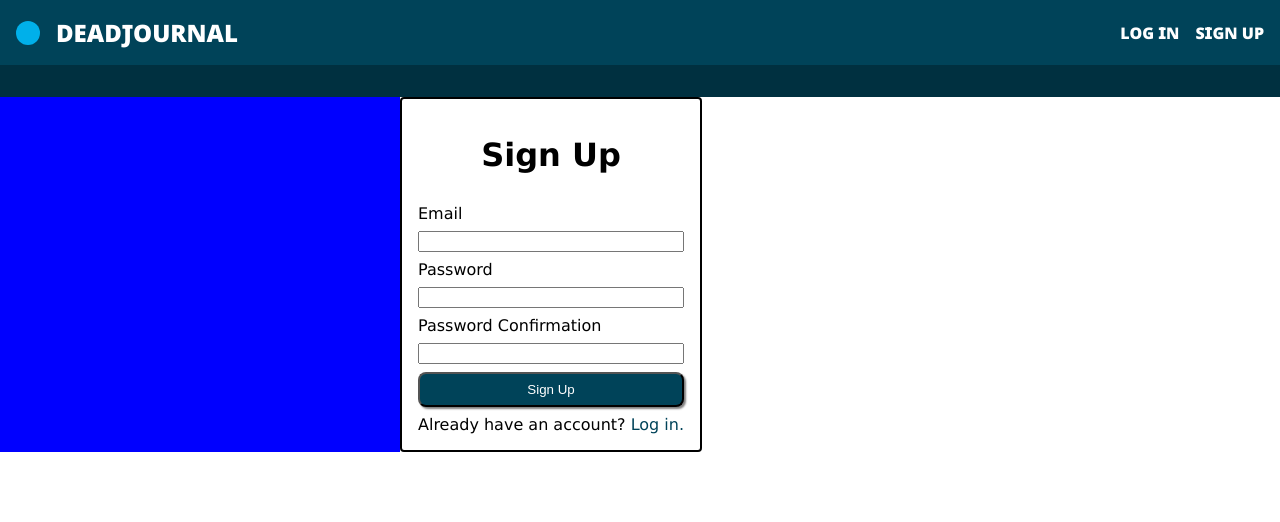
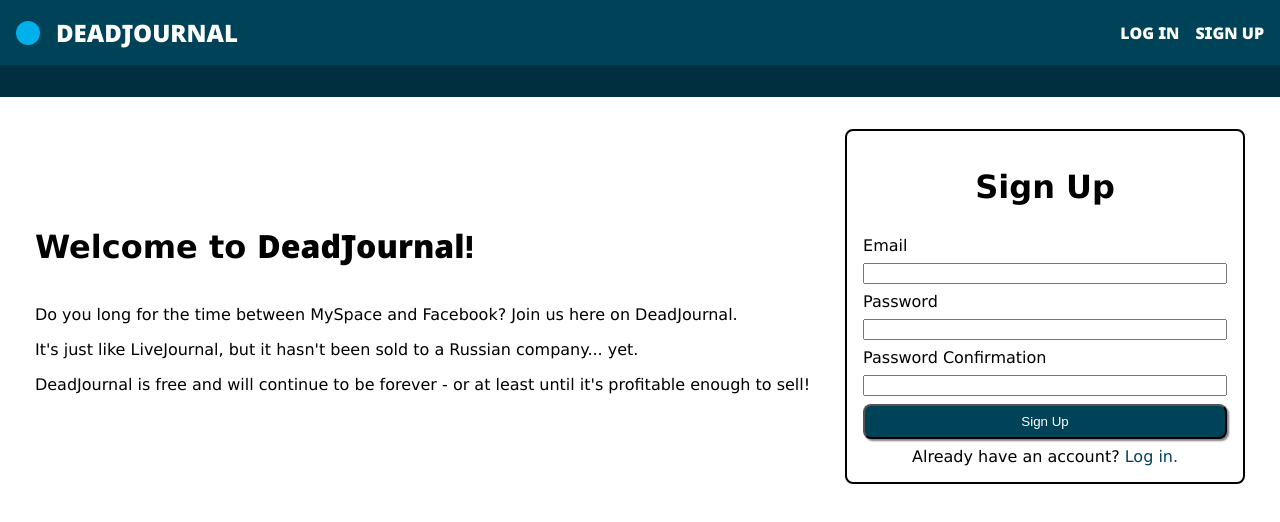
Before and after one commit to jdittert/dead-journal, a React (Create React App) app: page /signup in a window 1280 px wide. Shown: the top 522 px of the page. Built offline with nearby package versions, Linux system fonts and the light colour scheme; no server answers.

Commit message:
Add styling to splash pages

```diff
--- a/src/components/ForgotPassword.js
+++ b/src/components/ForgotPassword.js
@@ -28,6 +28,7 @@
 
     return (
         <>
+        <div className='splash-wrapper'>
             <div className='signup-form'>
                 <h1 className='center-text'>Password Reset</h1>
                 {error && <div>
@@ -43,6 +44,7 @@
                 <div className='center-text'><Link to='/login'><span className='blue'>Log in.</span></Link></div>
                 <div className='center-text'>Need an account? <Link to='/signup'><span className='blue'>Sign up.</span></Link></div>
             </div>
+        </div>
         </>
     )
 }
--- a/src/components/Login.js
+++ b/src/components/Login.js
@@ -28,6 +28,7 @@
 
     return (
         <>
+        <div className='splash-wrapper'>
             <div className='signup-form'>
                 <h1 className='center-text'>Log In</h1>
                 {error && <div>
@@ -43,6 +44,7 @@
                 <div className='center-text'><Link to='/forgot-password'><span className='blue'>Forgot password?</span></Link></div>
                 <div className='center-text'>Need an account? <Link to='/signup'><span className='blue'>Sign up.</span></Link></div>
             </div>
+        </div>
         </>
     )
 }
--- a/src/components/Splash.js
+++ b/src/components/Splash.js
@@ -7,6 +7,12 @@
         <>
         <div className='splash-wrapper'>
             <div className='left-splash'>
+                <h1>Welcome to <span className='brand-font'>DeadJournal!</span></h1>
+                <div>
+                    <p>Do you long for the time between MySpace and Facebook? Join us here on DeadJournal.</p>
+                    <p>It's just like LiveJournal, but it hasn't been sold to a Russian company... yet.</p>
+                    <p>DeadJournal is free and will continue to be forever - or at least until it's profitable enough to sell!</p>
+                </div>
             </div>
             <div>
                 <Signup />
--- a/src/styles/app.css
+++ b/src/styles/app.css
@@ -17,6 +17,10 @@
     font-family: Verdana, Geneva, Tahoma, sans-serif;
     margin: 0px;
     padding: 0px;
+}
+
+.brand-font {
+    font-family: 'WLM Idea';
 }
 
 .main-wrapper {
--- a/src/styles/signup.css
+++ b/src/styles/signup.css
@@ -1,11 +1,11 @@
 .signup-form {
     border: 2px solid;
-    border-radius: 4px;
+    border-radius: 8px;
     display: flex;
     flex-direction: column;
     gap: .5rem;
     padding: 1rem;
-    max-width: 400px;
+    width: clamp(200px, 400px, 800px);
 }
 
 .signup-inputs {
--- a/src/styles/splash.css
+++ b/src/styles/splash.css
@@ -1,8 +1,13 @@
 .splash-wrapper {
     display: flex;
+    padding-top: 2rem;
+    justify-content: space-evenly;
+    align-items: center;
+
 }
 
 .left-splash {
-    width: 400px;
-    background-color: blue;
+    display: flex;
+    flex-direction: column;
+    justify-content: center;
 }
```
Lines whose indentation alone changed are shown as unchanged.
